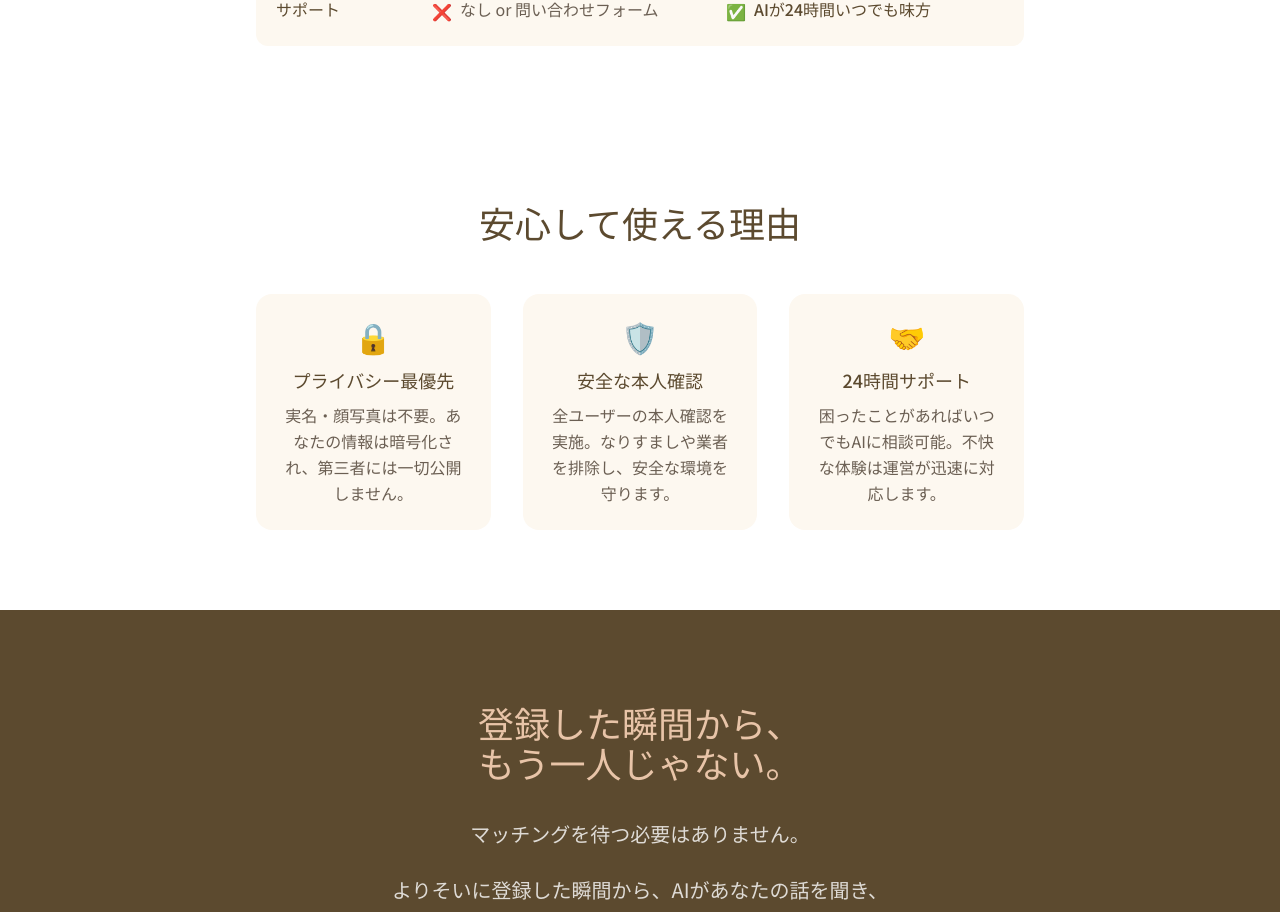
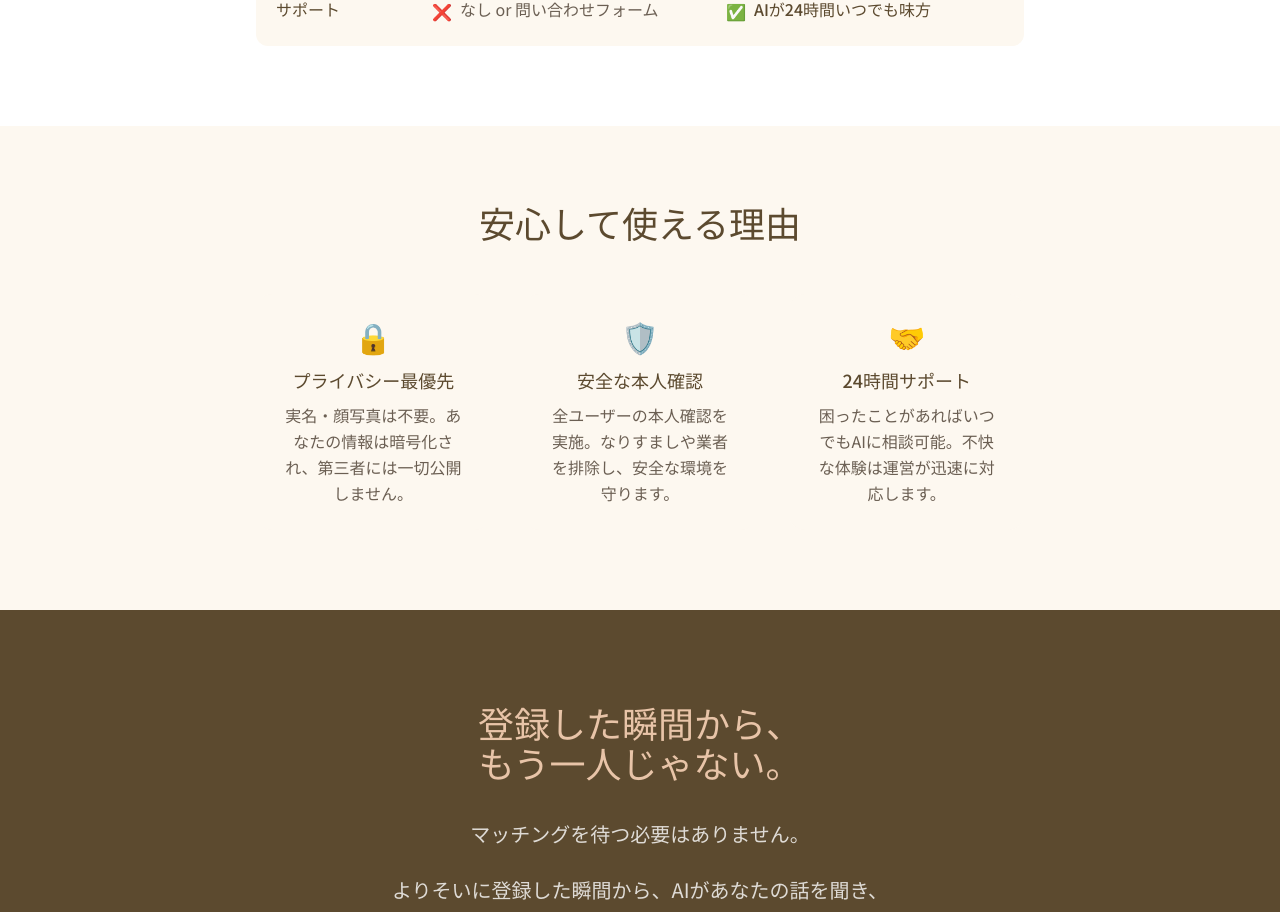
Before and after one commit to sntkmtnb/yorisoi, a Next.js app: page / in a window 1280 px wide. Shown: the part 3239-4151 px from the top of the page. Built offline with nearby package versions, Linux system fonts and the light colour scheme.

Commit message:
UX Round 22: LP セクション背景コントラスト修正
- Safety セクションの背景をcream(デフォルト)に変更
- 比較表(white)→安心(cream)→エモーショナル(dark)の明確なリズム
- セクション間の視覚的区切りを改善

```diff
--- a/src/app/page.tsx
+++ b/src/app/page.tsx
@@ -279,7 +279,7 @@ export default function Home() {
       </section>
 
       {/* Safety & Privacy Section */}
-      <section className="py-20 px-6 bg-white">
+      <section className="py-20 px-6">
         <div className="max-w-3xl mx-auto text-center">
           <h2 className="font-serif text-3xl md:text-4xl text-[var(--color-warm-dark)] mb-12">
             安心して使える理由
```
